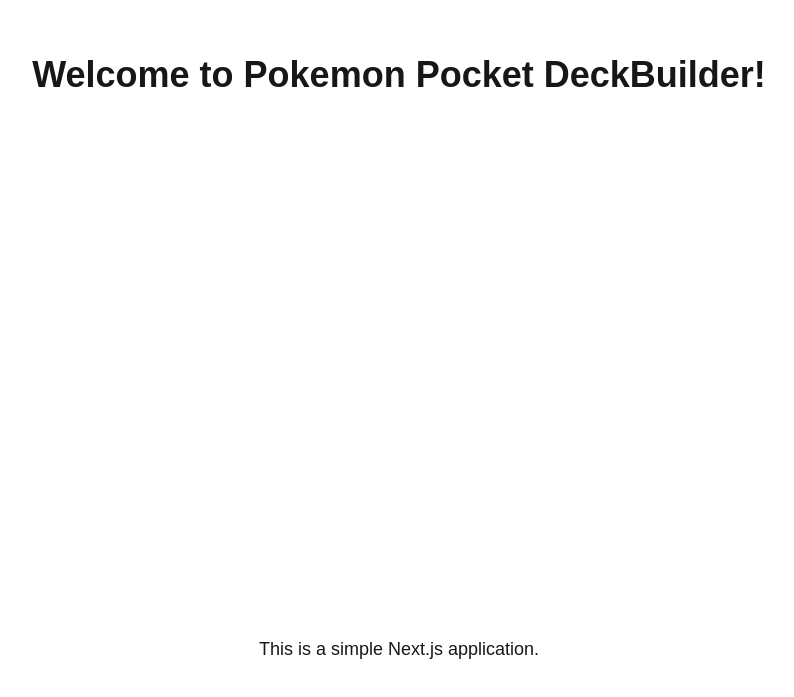
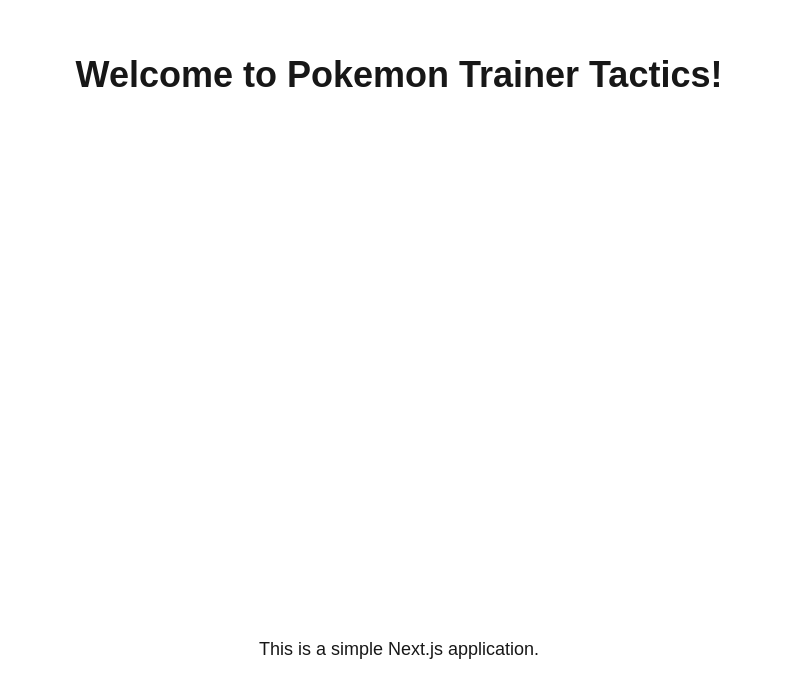
Before and after one commit to AlexGibby2000/tcg-pocket-helper, a Next.js app: page / in a window 1280 px wide. Shown: the part 101-798 px from the top of the page, without its empty margins (241-1035 px from the left). Built offline with nearby package versions, Linux system fonts and the light colour scheme; no server answers.

Commit message:
Create deck building page

```diff
--- /dev/null
+++ b/src/app/builder/page.tsx
@@ -0,0 +1,3 @@
+export default function Home() {
+  return <h1>Deck Builder Page</h1>;
+}
--- a/src/app/page.tsx
+++ b/src/app/page.tsx
@@ -3,7 +3,7 @@
   return (
     <main className="flex min-h-screen flex-col items-center justify-between p-24">
       <h1 className="text-4xl font-bold">
-        Welcome to Pokemon Pocket DeckBuilder!
+        Welcome to Pokemon Trainer Tactics!
       </h1>
       <p className="mt-4 text-lg">This is a simple Next.js application.</p>
     </main>
```
